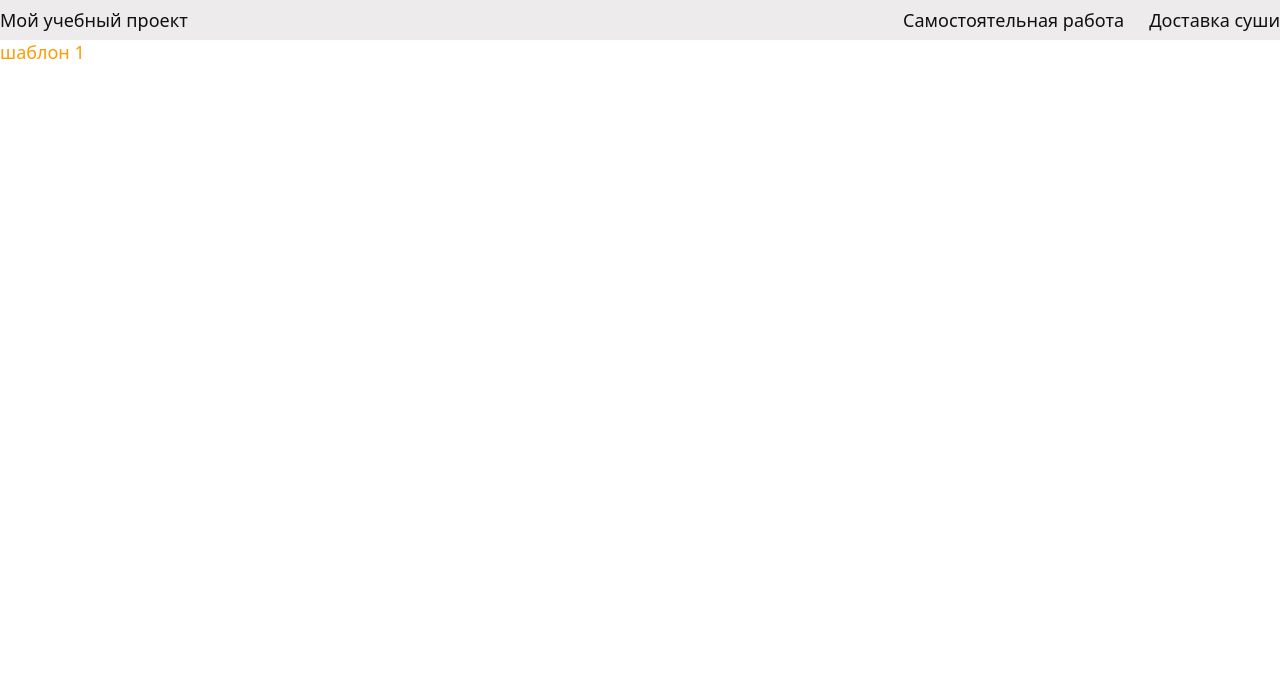
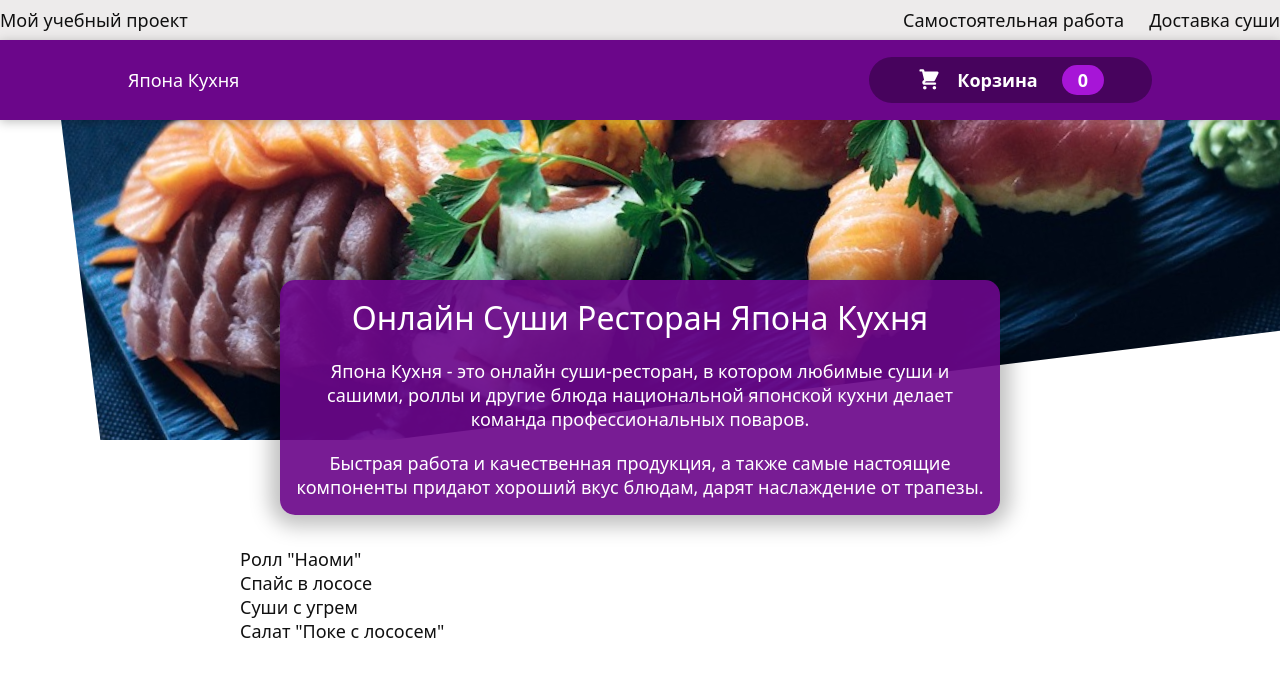
Before and after one commit to ArtErusov/test-project, a React (Create React App) app: page /deliveryprototype in a window 1280 px wide. Shown: the top 676 px of the page. Built offline with nearby package versions, Linux system fonts and the light colour scheme.

Commit message:
sushi frame

```diff
--- /dev/null
+++ b/src/assets/img/icon/CartIcon.js
@@ -0,0 +1,13 @@
+const CartIcon = () => {
+    return (
+      <svg
+        xmlns="http://www.w3.org/2000/svg"
+        viewBox="0 0 20 20"
+        fill="currentColor"
+      >
+        <path d="M3 1a1 1 0 000 2h1.22l.305 1.222a.997.997 0 00.01.042l1.358 5.43-.893.892C3.74 11.846 4.632 14 6.414 14H15a1 1 0 000-2H6.414l1-1H14a1 1 0 00.894-.553l3-6A1 1 0 0017 3H6.28l-.31-1.243A1 1 0 005 1H3zM16 16.5a1.5 1.5 0 11-3 0 1.5 1.5 0 013 0zM6.5 18a1.5 1.5 0 100-3 1.5 1.5 0 000 3z" />
+      </svg>
+    );
+  };
+
+  export default CartIcon;
--- a/src/page/delivery/DeliveryPrototype.jsx
+++ b/src/page/delivery/DeliveryPrototype.jsx
@@ -1,13 +1,14 @@
 import React from "react";
 import styles from './delivery.module.scss';
+import Header from "./components/Header";
+import Meals from "./components/Meals";
 
 const DeliveryPrototype = () => {
 
-    return(<React.Fragment>
-        <div className={styles.root}>
-          шаблон 1
-        </div>
-    </React.Fragment>)
+    return<React.Fragment>
+        <Header />
+        <Meals />
+    </React.Fragment>
 }
 
 export default DeliveryPrototype;
--- /dev/null
+++ b/src/page/delivery/components/Header.jsx
@@ -0,0 +1,18 @@
+import React from "react";
+import styles from '../delivery.module.scss';
+import sushiImage from '../../../assets/img/sushi.jpg';
+import HeaderCartButton from "./HeaderCartButton";
+
+const Header = (props) =>{
+    return <React.Fragment>
+        <header className={styles.header}>
+            <h1>Япона Кухня</h1>
+            <HeaderCartButton />
+        </header>
+        <div className={styles.main__image}>
+            <img src={sushiImage} alt="японская кухня"/>
+        </div>
+    </React.Fragment>
+}
+
+export default Header;
--- /dev/null
+++ b/src/page/delivery/components/HeaderCartButton.jsx
@@ -0,0 +1,17 @@
+import React from "react";
+import styles from '../delivery.module.scss';
+import CartIcon from '../../../assets/img/icon/CartIcon';
+
+
+
+const HeaderCartButton = (props) =>{
+    return <React.Fragment>
+        <button className={styles.button}>
+            <span className={styles.button__icon}><CartIcon /></span>
+            <span>Корзина</span>
+            <span className={styles.button__badge}>0</span>
+        </button>
+    </React.Fragment>
+}
+
+export default HeaderCartButton;
--- /dev/null
+++ b/src/page/delivery/components/Meals.jsx
@@ -0,0 +1,18 @@
+import React from "react";
+import styles from '../delivery.module.scss';
+import MealsPromoText from "./MealsPromoText";
+import MealsList from "./Mealslist";
+
+
+
+const Meals = (props) =>{
+    return <React.Fragment>
+        <MealsPromoText/>
+        <main>
+            <MealsList />
+        </main>
+
+    </React.Fragment>
+}
+
+export default Meals;
--- /dev/null
+++ b/src/page/delivery/components/MealsPromoText.jsx
@@ -0,0 +1,23 @@
+
+import styles from '../delivery.module.scss';
+
+
+
+const MealsPromoText = () =>{
+    return (
+        <section className={styles.meals__promo_text}>
+          <h2>Онлайн Суши Ресторан Япона Кухня</h2>
+          <p>
+            Япона Кухня - это онлайн суши-ресторан, в котором любимые суши и сашими,
+            роллы и другие блюда национальной японской кухни делает команда
+            профессиональных поваров.
+          </p>
+          <p>
+            Быстрая работа и качественная продукция, а также самые настоящие
+            компоненты придают хороший вкус блюдам, дарят наслаждение от трапезы.
+          </p>
+        </section>
+      );
+}
+
+export default MealsPromoText;
--- /dev/null
+++ b/src/page/delivery/components/Mealslist.jsx
@@ -0,0 +1,43 @@
+
+import styles from '../delivery.module.scss';
+
+const DUMMY_MEALS = [
+    {
+      id: "m1",
+      name: 'Ролл "Наоми"',
+      description: "Сыр Филадельфия, куриное филе, масаго, помидор, огурец, кунжут",
+      price: 11.99,
+    },
+    {
+      id: "m2",
+      name: "Спайс в лососе",
+      description: "Рис, лосось, соус спайс",
+      price: 3.99,
+    },
+    {
+      id: "m3",
+      name: "Суши с угрем",
+      description: "Угорь копченый, соус унаги, кунжут",
+      price: 4.99,
+    },
+    {
+      id: "m4",
+      name: 'Салат "Поке с лососем"',
+      description: "Рис, лосось, огурец, чука, нори, стружка тунца, соус ореховый",
+      price: 7.99,
+    },
+  ];
+
+
+const MealsList = (props) =>{
+
+    const mealList = DUMMY_MEALS.map(meal => <li>{meal.name}</li>)
+
+    return <section className={styles.meals__list}>
+        <ul>
+            {mealList}
+        </ul>
+    </section>
+}
+
+export default MealsList;
--- a/src/page/delivery/delivery.module.scss
+++ b/src/page/delivery/delivery.module.scss
@@ -1,5 +1,135 @@
 @import '/src/scss/app.scss';
 
-.root{
-    color: $orange;
+
+.header {
+    position: fixed;
+    top: 30;
+    left: 0;
+    width: 100%;
+    height: 5rem;
+    background-color: #6b068a;
+    color: white;
+    display: flex;
+    justify-content: space-between;
+    align-items: center;
+    padding: 0 10%;
+    box-shadow: 0 2px 10px rgba(0, 0, 0, 0.25);
+    z-index: 1;
+  }
+
+  .main__image {
+    width: 100%;
+    height: 25rem;
+    z-index: 0;
+    overflow: hidden;
+        img {
+        width: 120%;
+        height: 100%;
+        object-fit: cover;
+        transform: rotateZ(-7deg) translateY(-2rem) translateX(5rem);
+    }
+  }
+
+  .button {
+    cursor: pointer;
+    font: inherit;
+    border: none;
+    background-color: #47035d;
+    color: white;
+    padding: 0.5rem 3rem;
+    display: flex;
+    justify-content: space-around;
+    align-items: center;
+    border-radius: 25px;
+    font-weight: bold;
+
+    &:hover, &:active {
+        background-color: #2b0239;
+    }
+
+    &__icon{
+        width: 1.5rem;
+        height: 1.5rem;
+        margin-right: 1rem;
+    }
+    &__badge {
+        background-color: #a715d7;
+        padding: 0.2rem 1rem;
+        border-radius: 20px;
+        margin-left: 1.5rem;
+        font-weight: bold;
+      }
+//   .button:hover .badge,
+//   .button:active .badge {
+//     background-color: #6d0d8d;
+//   }
+
+//   .bump {
+//     animation: bump 300ms ease-out;
+//   }
+
+//   @keyframes bump {
+//     0% {
+//       transform: scale(1);
+//     }
+//     10% {
+//       transform: scale(0.9);
+//     }
+//     30% {
+//       transform: scale(1.1);
+//     }
+//     50% {
+//       transform: scale(1.15);
+//     }
+//     100% {
+//       transform: scale(1);
+//     }
+//   }
+  }
+
+.meals{
+    &__promo_text {
+        text-align: center;
+        max-width: 45rem;
+        width: 90%;
+        margin: auto;
+        margin-top: -10rem;
+        position: relative;
+        background-color: #6b068ae8;
+        color: white;
+        border-radius: 15px;
+        padding: 1rem;
+        box-shadow: 0 1px 20px 10px rgba(0, 0, 0, 0.25);
+            h2 {
+            font-size: 2rem;
+            margin-top: 0;
+            }
+            p {
+                margin-top: 20px;
+            }
+
+      }
+      &__list {
+        max-width: 50rem;
+        width: 90%;
+        margin: 2rem auto;
+        // animation: meals-appear 1s ease-out forwards;
+            ul {
+            list-style: none;
+            margin: 0;
+            padding: 0;
+            }
+            // @keyframes meals-appear {
+            //     from {
+            //       opacity: 0;
+            //       transform: translateY(3rem);
+            //     }
+
+            //     to {
+            //       opacity: 1;
+            //       transform: translateY(0);
+            //     }
+            //   }
+      }
+
 }
```
Also changed, not shown: src/assets/img/sushi.jpg (added), 1 other file (tests, documents, lock files or other folders).
